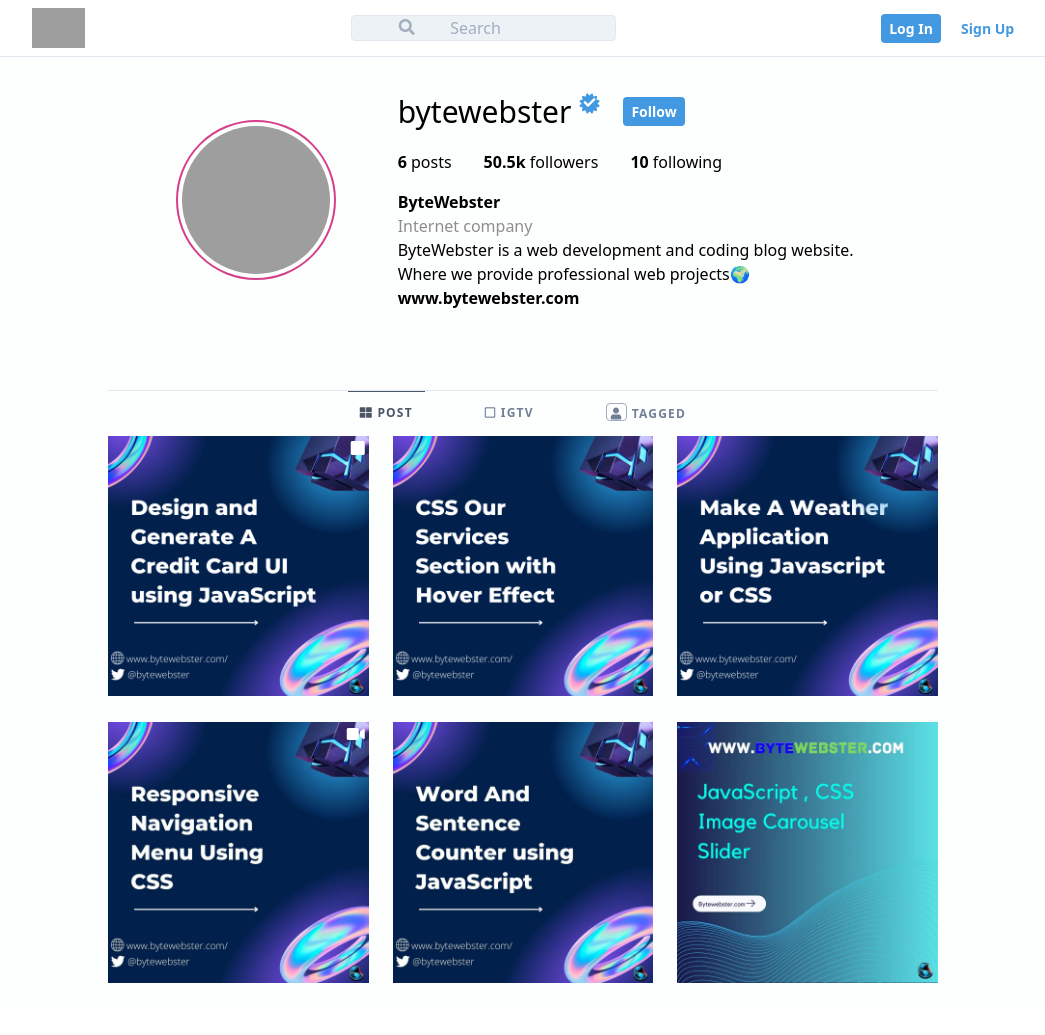
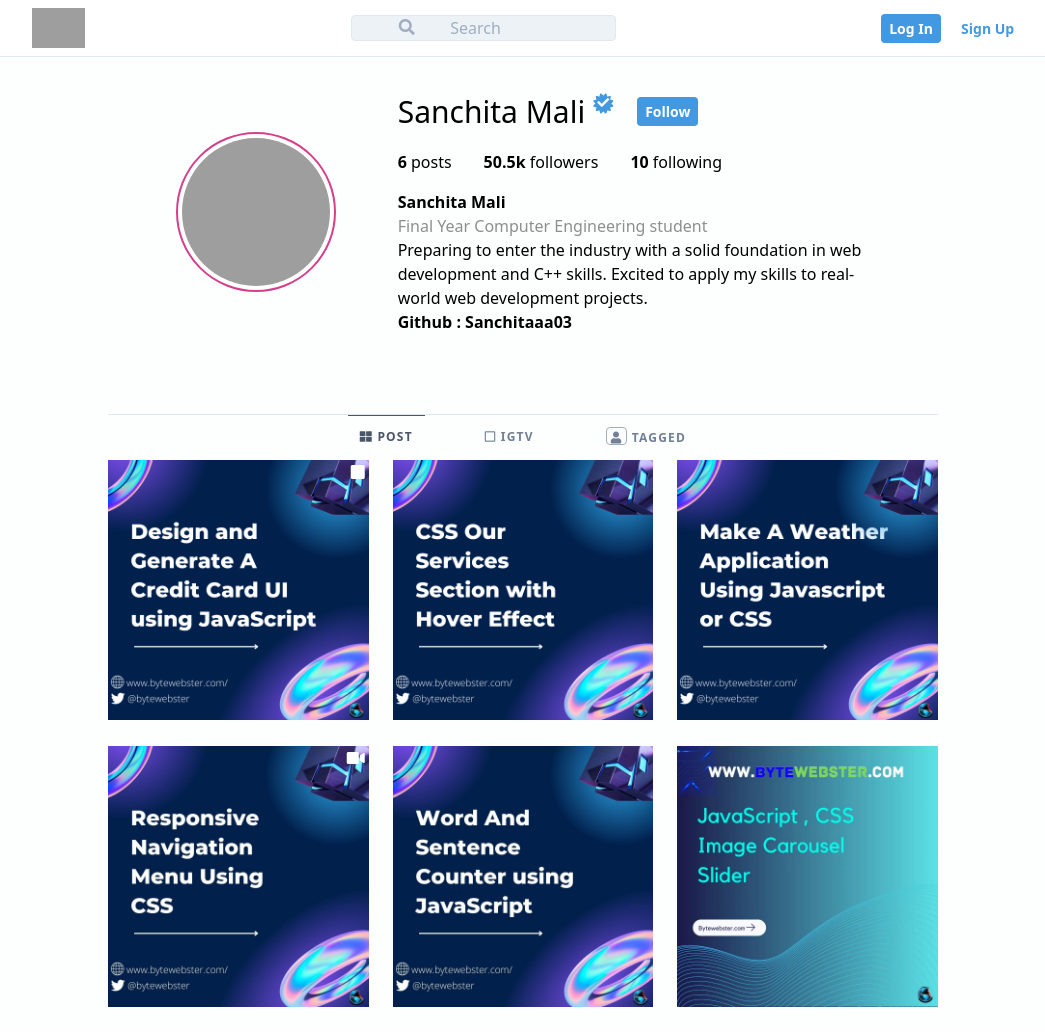
Before and after one commit to Sanchitaaa03/InstaProfile_clone, a plain HTML site: page instagram-profile/index.html in a window 1280 px wide. Shown: the whole page, without its empty margins (117-1162 px from the left). Drawn offline with nearby package versions, Linux system fonts and the light colour scheme; grey boxes are pictures that could not be loaded.

Commit message:
index.html

```diff
--- a/instagram-profile/index.html
+++ b/instagram-profile/index.html
@@ -45,7 +45,7 @@
       <div class="w-8/12 md:w-7/12 ml-4">
         <div class="md:flex md:flex-wrap md:items-center mb-4">
           <h2 class="text-3xl inline-block font-light md:mr-2 mb-2 sm:mb-0">
-            bytewebster
+           Sanchita Mali
           </h2>
 
           <!-- badge -->
@@ -80,20 +80,20 @@
 
         <!-- user meta form medium screens -->
         <div class="hidden md:block">
-          <h1 class="font-semibold">ByteWebster</h1>
-          <span class="bioclass">Internet company</span>
-          <p>ByteWebster is a web development and coding blog website. Where we provide professional web projects🌍</p>
-          <span><strong>www.bytewebster.com</strong></span>
+          <h1 class="font-semibold">Sanchita Mali</h1>
+           <span class="bioclass">Final Year Computer Engineering student</span>
+          <p>Preparing to enter the industry with a solid foundation in web development and C++ skills. Excited to apply my skills to real-world web development projects.<p>
+          <span><strong>Github : Sanchitaaa03</strong></span>
         </div>
 
       </div>
 
       <!-- user meta form small screens -->
       <div class="md:hidden text-sm my-2">
-        <h1 class="font-semibold">ByteWebster</h1>
-          <span class="bioclass">Internet company</span>
-          <p>ByteWebster is a web development and coding blog website. Where we provide professional web projects🌍</p>
-          <span><strong>www.bytewebster.com</strong></span>
+        <h1 class="font-semibold">Sanchita Mali</h1>
+          <span class="bioclass">Final Year Computer Engineering student</span>
+          <p>Preparing to enter the industry with a solid foundation in web development and C++ skills. Excited to apply my skills to real-world web development projects.<p>
+          <span><strong>Github : Sanchitaaa03</strong></span>
       </div>
 
     </header>
```
